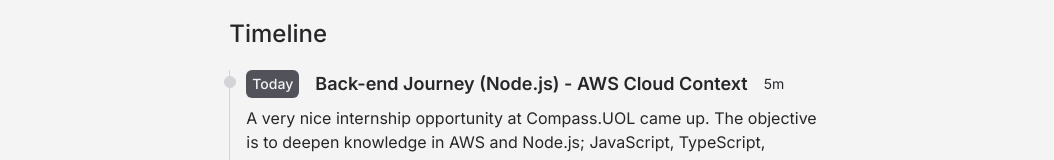
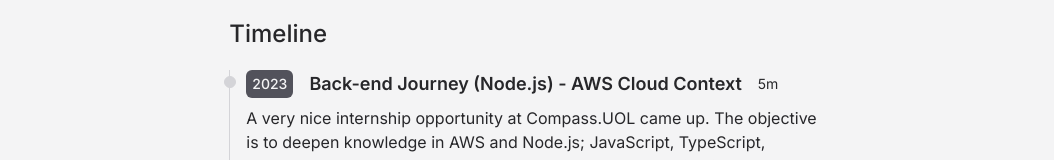
Before and after one commit to brunolpsousa/website, a Next.js app: page / in a window 1280 px wide. Shown: the part 330-490 px from the top of the page, without its empty margins (112-1166 px from the left). Built offline with nearby package versions, Linux system fonts and the light colour scheme.

Commit message:
feat: update timeline data

```diff
--- a/src/data/timeline.ts
+++ b/src/data/timeline.ts
@@ -1,9 +1,9 @@
 export default {
   pt: [
     {
-      year: 'Hoje',
+      year: '2023',
       title: 'Back-end Journey (Node.js) - AWS Cloud Context',
-      duration: ['2023/7/3'],
+      duration: ['2023/7/3', '2023/11/29'],
       details:
         'Surgiu uma oportunidade muito bacana de estágio na Compass.UOL. O objetivo é aprofundar os conhecimentos em AWS e Node.js; JavaScript, TypeScript, Express, MongoDB e Mongoose; criação de APIs, autenticação, e SSR; AWS Well-Architected Framework; método ágil Scrum e boas práticas de versionamento. Será uma jornada incrível!',
     },
@@ -17,9 +17,9 @@ export default {
   ],
   en: [
     {
-      year: 'Today',
+      year: '2023',
       title: 'Back-end Journey (Node.js) - AWS Cloud Context',
-      duration: ['2023/7/3'],
+      duration: ['2023/7/3', '2023/11/29'],
       details:
         'A very nice internship opportunity at Compass.UOL came up. The objective is to deepen knowledge in AWS and Node.js; JavaScript, TypeScript, Express, MongoDB and Mongoose; creating APIs, authentication, and SSR; AWS Well-Architected Framework; Agile Scrum methodology and good versioning practices. It will be an incredible journey!',
     },
```
